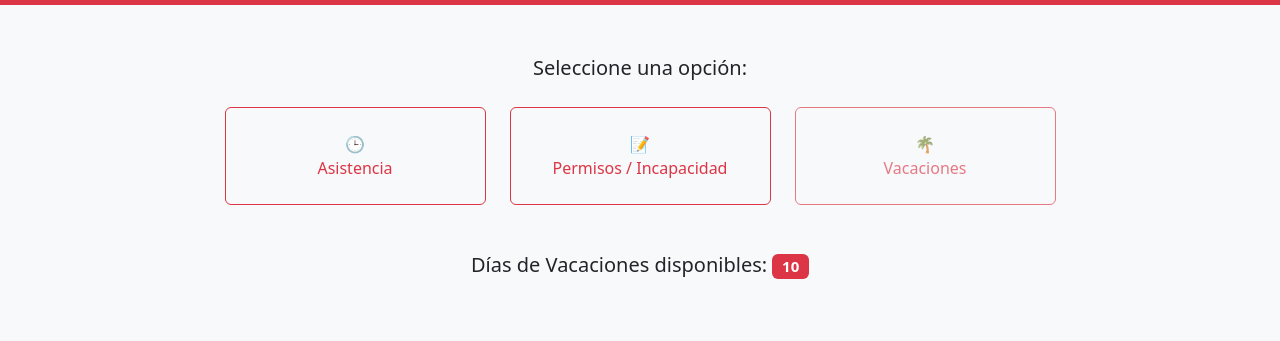
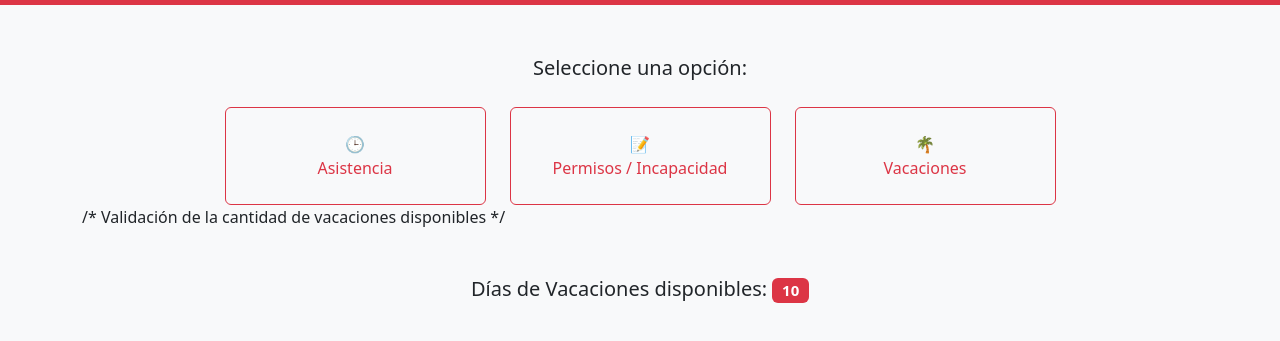
Before and after one commit to RogerSalgado/Sistema-GIAO, a plain HTML site: page dashboard.html in a window 1280 px wide. Shown: the part 51-392 px from the top of the page. Drawn offline with nearby package versions, Linux system fonts and the light colour scheme.

Commit message:
Habilitar vacaciones a Dashboard

```diff
--- a/dashboard.html
+++ b/dashboard.html
@@ -39,12 +39,12 @@
         </a>
       </div>
       <div class="col-md-3">
-        <a href="#" class="btn btn-outline-danger w-100 py-4 disabled">
+        <a href="vacaciones.html" class="btn btn-outline-danger w-100 py-4">
           🌴<br>Vacaciones
         </a>
       </div>
     </div>
-
+/* Validación de la cantidad de vacaciones disponibles */
     <div class="text-center mt-5">
       <h5>Días de Vacaciones disponibles: <span class="badge bg-danger">10</span></h5>
     </div>
```
